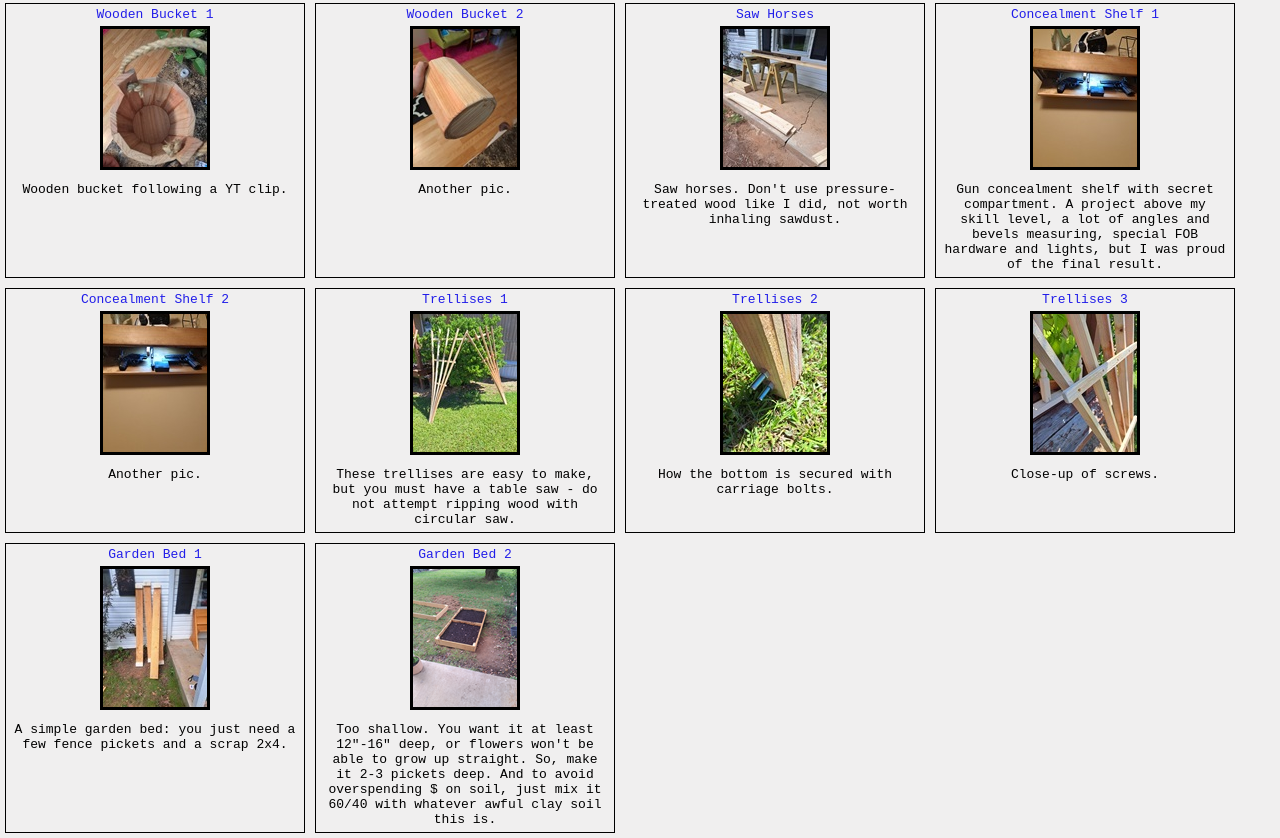
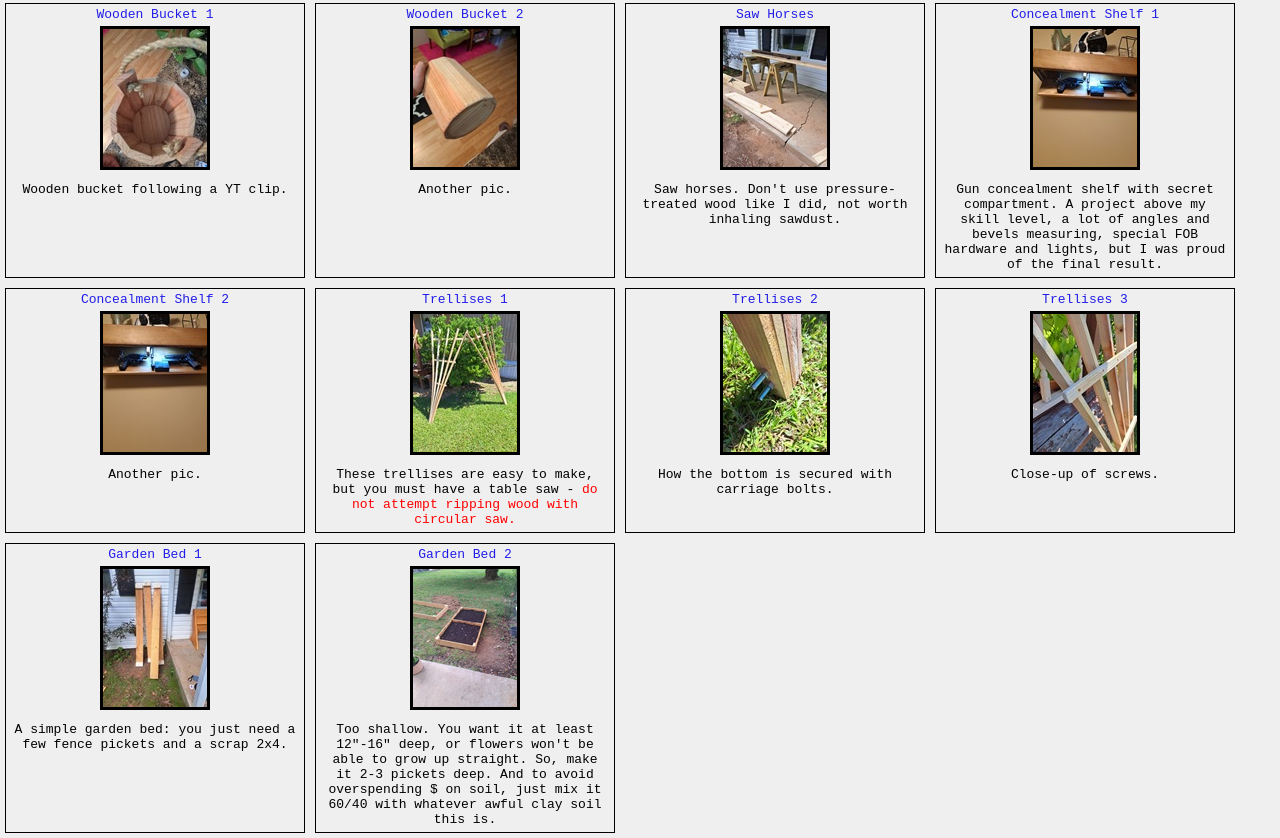
Before and after one commit to Dmitriy36/portfolio-page-v2, a website: page woodworking.html in a window 1280 px wide. Shown: the part 566-1404 px from the top of the page. Drawn offline with Linux system fonts and the light colour scheme.

Commit message:
fixed highlighting

```diff
--- a/styles.css
+++ b/styles.css
@@ -396,6 +396,12 @@ div.gallery-item img {
   margin-top: 1%;
 }
 
+.emph {
+  color: red;
+  font-size: larger;
+  font-size: small;
+}
+
 div.gallery-item div.desc {
   padding: 5px;
   text-align: center;
--- a/woodworking.html
+++ b/woodworking.html
@@ -183,8 +183,10 @@
           />
         </a>
         <div class="desc">
-          These trellises are easy to make, but you must have a table saw - do
-          not attempt ripping wood with circular saw.
+          These trellises are easy to make, but you must have a table saw -
+          <span class="emph">
+            do not attempt ripping wood with circular saw.</span
+          >
         </div>
       </div>
 
```
